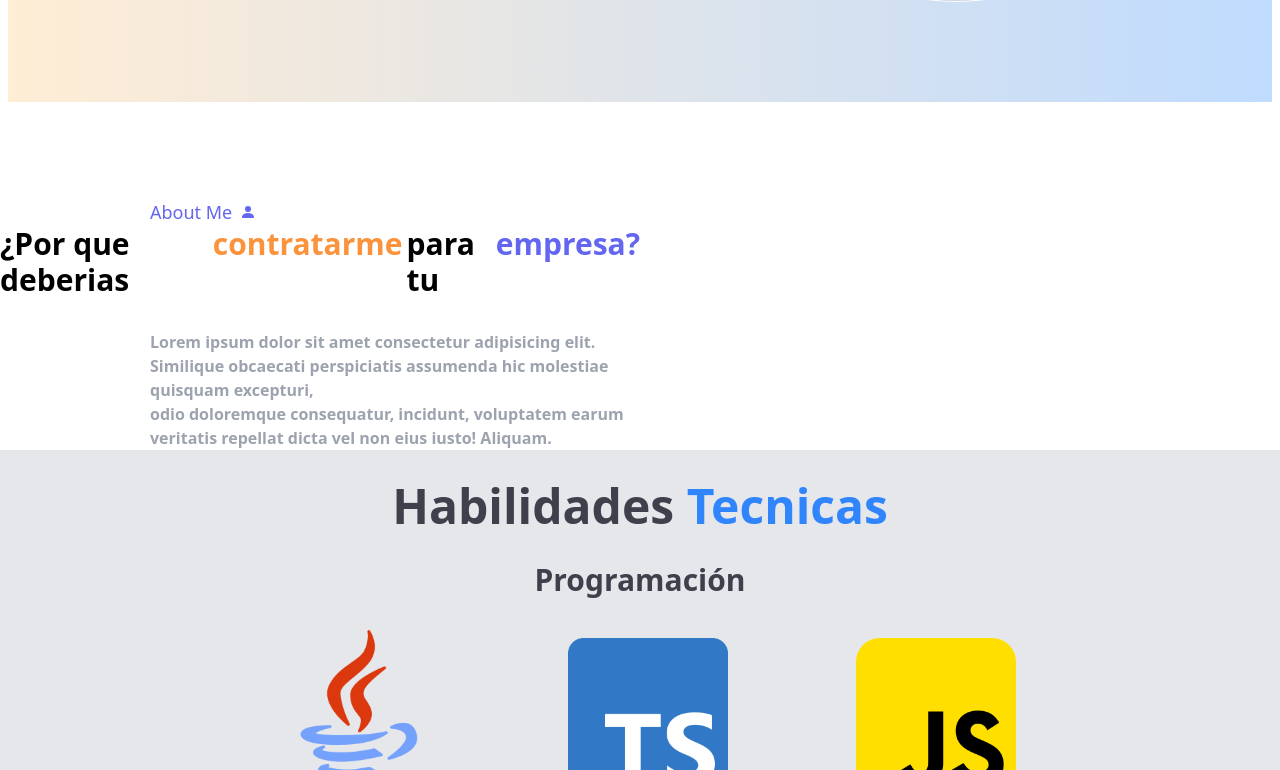
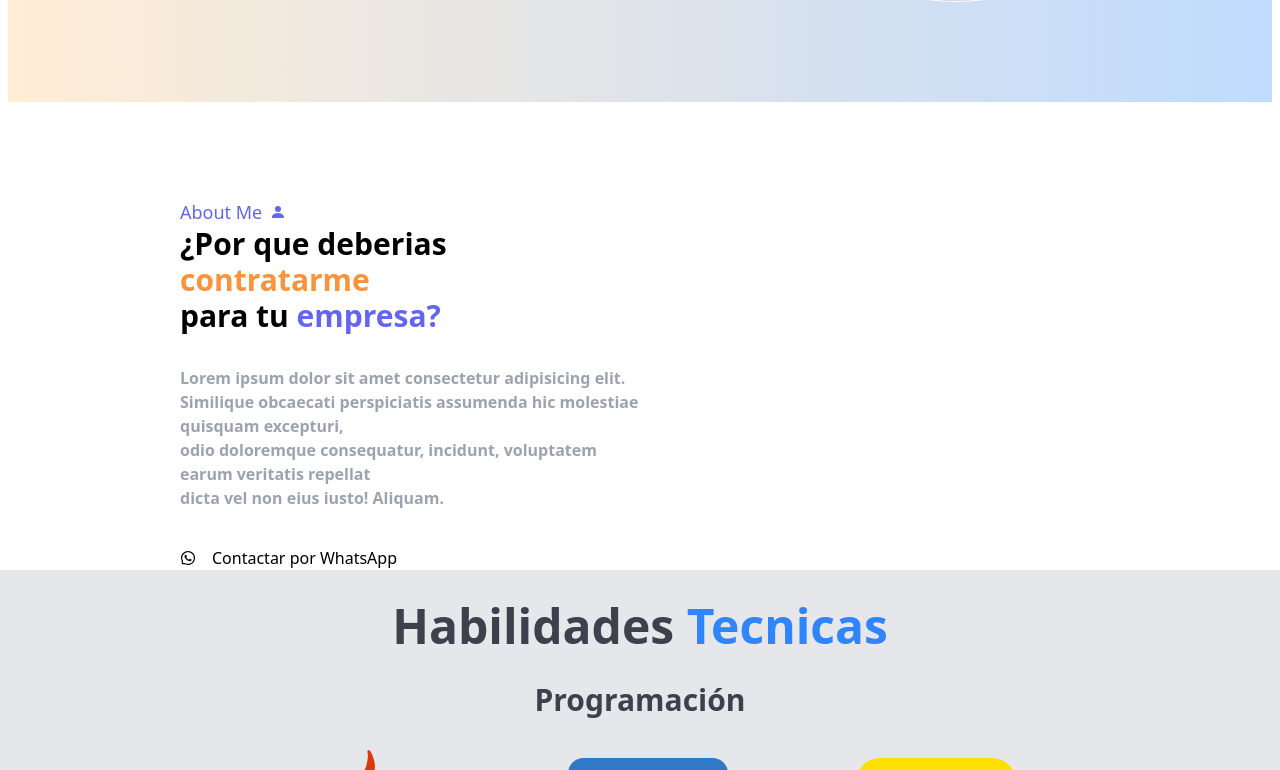
Before and after one commit to nacho-bootcamp/portafolio, a React (Vite) app: page / in a window 1280 px wide. Shown: the part 698-1468 px from the top of the page. Built offline with nearby package versions, Linux system fonts and the light colour scheme.

Commit message:
Boton de whatsapp

```diff
--- a/src/Components/AboutMe/AboutMe.jsx
+++ b/src/Components/AboutMe/AboutMe.jsx
@@ -1,28 +1,32 @@
 import React from "react";
 import { BsFillPersonFill } from "react-icons/bs";
+import WhatsAppButton from "../whatsapp";
 
 const AboutMe = () => {
   return (
     <div className="grid grid-cols-1 md:grid-cols-8 pt-24 ">
-      <div className=" md:col-span-4">
-        <div className="flex gap-2 items-center pl-[150px]">
+      <div className=" md:col-span-4 ">
+        <div className="flex gap-2 items-center pl-[180px]">
           <h3 className="text-indigo-500 font-medium text-lg">About Me</h3>
           <BsFillPersonFill className="text-indigo-500 " />
         </div>
-        <div>
-          <h2 className="font-bold text-3xl flex justify-center gap-1 pb-8">
+        <div className="pl-[180px]">
+          <h2 className="font-bold text-3xl pb-8">
             ¿Por que deberias
-            <span className="text-orange-400">contratarme</span>
+            <span className="text-orange-400"> contratarme </span> <br />
             para tu<span className="text-indigo-500"> empresa?</span>
           </h2>
 
-          <p className="pl-[150px]  text-gray-400 font-black">
+          <p className="text-gray-400 font-black ">
             Lorem ipsum dolor sit amet consectetur adipisicing elit. <br />
             Similique obcaecati perspiciatis assumenda hic molestiae quisquam
             excepturi, <br />
             odio doloremque consequatur, incidunt, voluptatem earum veritatis
-            repellat dicta vel non eius iusto! Aliquam.
+            repellat <br />
+            dicta vel non eius iusto! Aliquam.
           </p>
+
+          <WhatsAppButton />
         </div>
       </div>
       <div className=" md:col-span-4 flex items-center justify-center"></div>
--- a/src/Components/Hero/Hero.jsx
+++ b/src/Components/Hero/Hero.jsx
@@ -12,7 +12,7 @@ function Hero() {
       {/* info */}
       <div className="  md:col-span-4 flex items-center justify-center">
         <div>
-          <h1 className=" animate-rotate-y font-black text-center text-4xl xl:text-4xl text-gray-400 ">
+          <h1 className="font-black text-center text-4xl xl:text-4xl text-gray-400 ">
             HOLA MI NOMBRE ES
           </h1>
           <h2 className="text-center text-6xl xl:text-6xl font-black ">
--- /dev/null
+++ b/src/Components/whatsapp.jsx
@@ -0,0 +1,23 @@
+import React from "react";
+import { AiOutlineWhatsApp } from "react-icons/ai";
+
+const WhatsAppButton = () => {
+  const phoneNumber = "543885967267"; // Reemplaza con tu número de teléfono
+
+  const handleWhatsAppClick = () => {
+    // Construye el enlace de WhatsApp con el número de teléfono
+    const whatsappLink = `https://web.whatsapp.com/send?phone=${phoneNumber}`;
+
+    // Abre el enlace en una nueva ventana o pestaña del navegador
+    window.open(whatsappLink);
+  };
+
+  return (
+    <div className=" flex items-center pt-9 gap-4">
+      <AiOutlineWhatsApp />
+      <button onClick={handleWhatsAppClick}>Contactar por WhatsApp</button>
+    </div>
+  );
+};
+
+export default WhatsAppButton;
```
